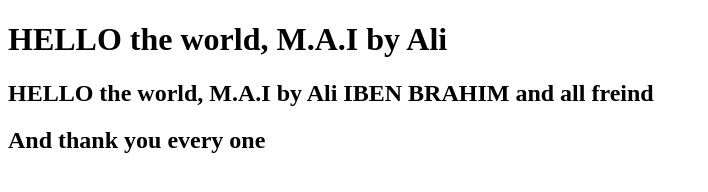
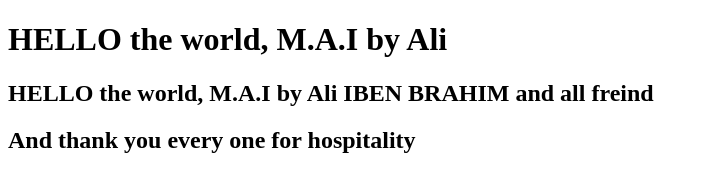
Before and after one commit to aliibenbrahim/index, a plain HTML site: page index.html in a window 1280 px wide. Shown: the whole page, without its empty margins (0-708 px from the left). Drawn offline with Linux system fonts and the light colour scheme.

Commit message:
changement mercredi

```diff
--- a/index.html
+++ b/index.html
@@ -14,7 +14,7 @@
 <h2>HELLO the world, M.A.I by Ali IBEN BRAHIM and all freind</h2>
 
 
-<h2>And thank you every one</h2>
+<h2>And thank you every one for hospitality</h2>
 
     </body>
 
```
